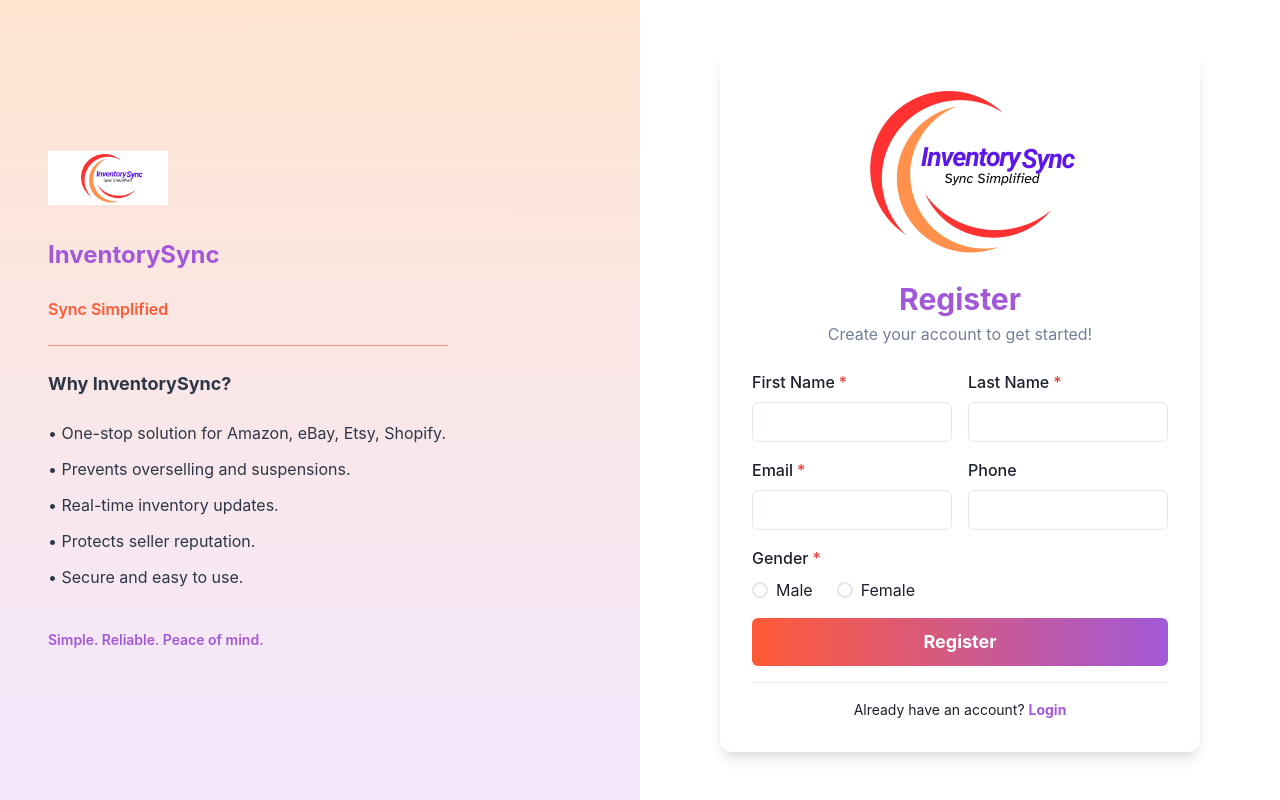
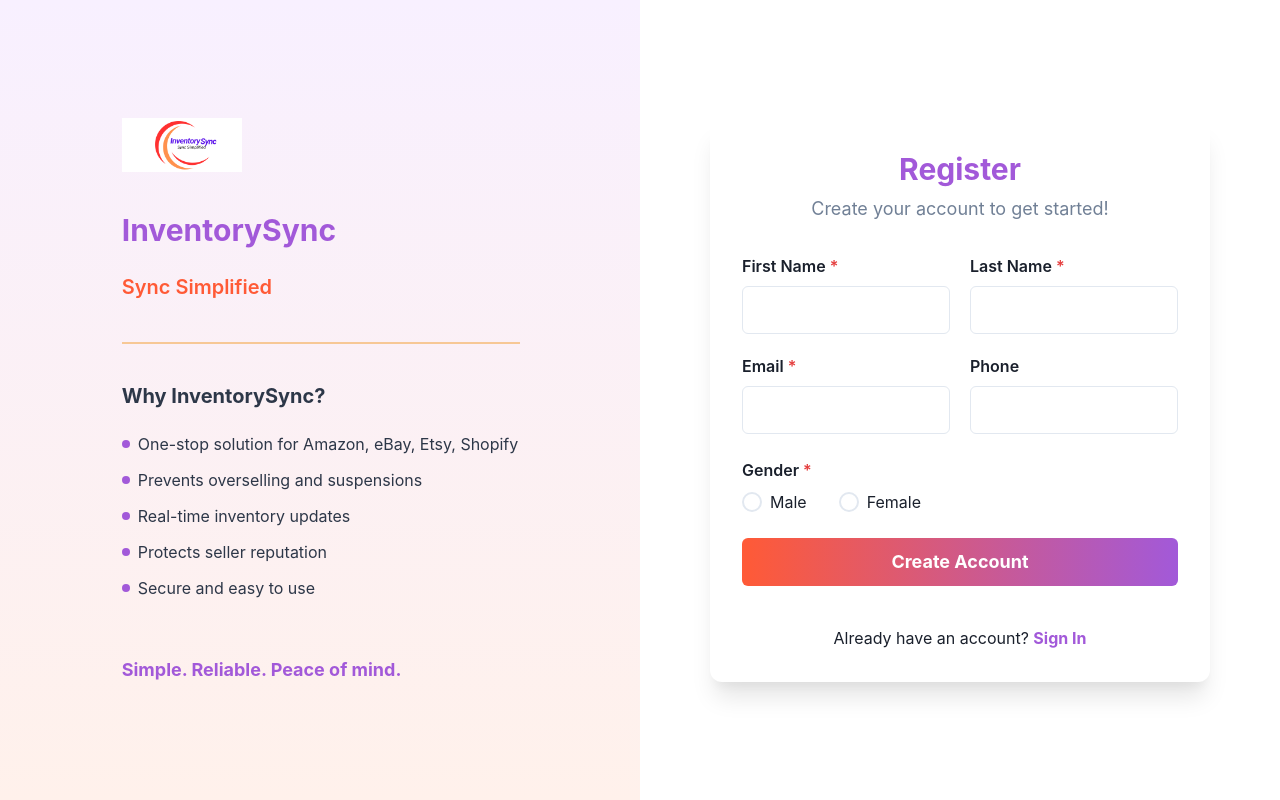
Before and after one commit to garikapr/InventorySync, a React (Vite) app in the folder ui/: page /register in a window 1280 px wide. Built offline with nearby package versions, Linux system fonts and the light colour scheme.

Commit message:
Register Updated - 7

```diff
--- a/ui/src/pages/Register.tsx
+++ b/ui/src/pages/Register.tsx
@@ -1,24 +1,9 @@
 import {
-  Button,
-  FormControl,
-  FormLabel,
-  Input,
-  Text,
-  VStack,
-  HStack,
-  RadioGroup,
-  Radio,
-  SimpleGrid,
-  useToast,
-  Grid,
-  GridItem,
-  Image,
-  Divider,
-  Flex
+  Box, Button, Flex, FormControl, FormLabel, Grid, GridItem, Heading, Input,
+  Radio, RadioGroup, SimpleGrid, Stack, Text, useToast, VStack, Image, Divider
 } from '@chakra-ui/react';
 import { useNavigate } from 'react-router-dom';
 import { useState, useEffect } from 'react';
-import LogoHeader from '../components/Header'; // Assuming this component exists
 import { supabase } from '../supabaseClient';
 
 export default function Register() {
@@ -87,8 +72,7 @@
     } else {
       toast({
         title: 'Registration successful',
-        description:
-          'An email has been sent to your email to verify account and create password.',
+        description: 'An email has been sent to verify your account and create password.',
         status: 'success',
         duration: 7000,
         isClosable: true
@@ -98,130 +82,189 @@
 
   return (
     <Grid
-      templateColumns={{ base: "1fr", md: "1fr 1fr" }}
-      h="100vh"
+      templateColumns={{ base: "1fr", lg: "1fr 1fr" }}
+      minH="100vh"
       w="100vw"
-      overflow="hidden"
+      maxW="100%"
+      overflowX="hidden"
     >
-      {/* Left: Full-height background and features */}
+      {/* Brand Panel */}
       <GridItem
-        bgGradient="linear(to-b, #ffe5d0 0%, #f3e8ff 100%)"
-        display="flex"
-        flexDir="column"
-        alignItems={{ base: "center", md: "flex-start" }}
+        bgGradient="linear(to-b, #f8f0ff 0%, #fff1eb 100%)"
+        display={{ base: "none", lg: "flex" }}
+        flexDirection="column"
         justifyContent="center"
-        px={{ base: 6, md: 12 }}
-        py={8}
+        alignItems="center"
+        px={12}
+        py={10}
       >
-        <VStack spacing={6} align="flex-start" maxW={{ base: "90%", md: "400px" }} w="100%">
-          <Image src="/Waves.png" alt="InventorySync Logo" maxW="120px" mb={2} />
-          <Text fontSize="2xl" fontWeight="bold" color="#a259d9">
+        <VStack spacing={6} align="flex-start" maxW="500px">
+          <Image src="/Waves.png" alt="Logo" w="120px" mb={4} />
+          <Heading fontSize="3xl" fontWeight="bold" color="#a259d9">
             InventorySync
-          </Text>
-          <Text fontSize="md" color="#ff5a36" fontWeight="semibold">
+          </Heading>
+          <Text fontSize="xl" fontWeight="semibold" color="#ff5a36">
             Sync Simplified
           </Text>
-          <Divider borderColor="#ff5a36" />
-          <Text fontSize="lg" color="gray.700" fontWeight="bold">
+
+          <Divider borderColor="orange.300" borderWidth={1} my={4} />
+
+          <Heading fontSize="xl" color="gray.700" fontWeight="bold">
             Why InventorySync?
-          </Text>
+          </Heading>
+
           <VStack align="flex-start" spacing={3} fontSize="md" color="gray.700">
-            <Text>• One-stop solution for Amazon, eBay, Etsy, Shopify.</Text>
-            <Text>• Prevents overselling and suspensions.</Text>
-            <Text>• Real-time inventory updates.</Text>
-            <Text>• Protects seller reputation.</Text>
-            <Text>• Secure and easy to use.</Text>
+            <Flex align="center">
+              <Box w="8px" h="8px" bg="#a259d9" borderRadius="full" mr={2} />
+              <Text>One-stop solution for Amazon, eBay, Etsy, Shopify</Text>
+            </Flex>
+            <Flex align="center">
+              <Box w="8px" h="8px" bg="#a259d9" borderRadius="full" mr={2} />
+              <Text>Prevents overselling and suspensions</Text>
+            </Flex>
+            <Flex align="center">
+              <Box w="8px" h="8px" bg="#a259d9" borderRadius="full" mr={2} />
+              <Text>Real-time inventory updates</Text>
+            </Flex>
+            <Flex align="center">
+              <Box w="8px" h="8px" bg="#a259d9" borderRadius="full" mr={2} />
+              <Text>Protects seller reputation</Text>
+            </Flex>
+            <Flex align="center">
+              <Box w="8px" h="8px" bg="#a259d9" borderRadius="full" mr={2} />
+              <Text>Secure and easy to use</Text>
+            </Flex>
           </VStack>
-          <Text fontSize="sm" mt={4} color="#a259d9" fontWeight="semibold">
+
+          <Text fontSize="lg" mt={8} color="#a259d9" fontWeight="bold">
             Simple. Reliable. Peace of mind.
           </Text>
         </VStack>
       </GridItem>
 
-      {/* Right: Registration Form */}
+      {/* Registration Form */}
       <GridItem
         display="flex"
-        flexDirection="column"
         justifyContent="center"
         alignItems="center"
         bg="white"
-        px={6}
-        py={{ base: 8, md: 0 }}
-        overflow="auto"
+        px={{ base: 4, md: 8 }}
+        py={{ base: 8, md: 12 }}
       >
-        <Flex
+        <Box
           w="100%"
-          maxW="480px"
+          maxW="500px"
           p={{ base: 6, md: 8 }}
           borderRadius="xl"
-          boxShadow="lg"
+          boxShadow={{ base: "none", md: "xl" }}
           bg="white"
-          direction="column"
-          align="stretch"
         >
-          <LogoHeader />
-          <Text fontSize={{ base: "2xl", md: "3xl" }} textAlign="center" fontWeight="bold" color="#a259d9">
+          <VStack spacing={2} mb={8} textAlign="center">
+            <Heading fontSize="3xl" fontWeight="bold" color="#a259d9">
               Register
-          </Text>
-          <Text fontSize="md" mb={6} textAlign="center" color="gray.500">
+            </Heading>
+            <Text fontSize="lg" color="gray.500">
               Create your account to get started!
             </Text>
-          <form onSubmit={handleSubmit} style={{ width: "100%" }}>
-            <VStack spacing={4} align="stretch">
-              <SimpleGrid columns={{ base: 1, md: 2 }} spacing={4}>
+          </VStack>
+
+          <form onSubmit={handleSubmit}>
+            <VStack spacing={6}>
+              <SimpleGrid columns={{ base: 1, sm: 2 }} spacing={5}>
                 <FormControl isRequired>
-                  <FormLabel>First Name</FormLabel>
-                  <Input value={firstName} onChange={(e) => setFirstName(e.target.value)} />
+                  <FormLabel fontWeight="semibold">First Name</FormLabel>
+                  <Input
+                    size="lg"
+                    value={firstName}
+                    onChange={(e) => setFirstName(e.target.value)}
+                    focusBorderColor="#a259d9"
+                  />
                 </FormControl>
+
                 <FormControl isRequired>
-                  <FormLabel>Last Name</FormLabel>
-                  <Input value={lastName} onChange={(e) => setLastName(e.target.value)} />
+                  <FormLabel fontWeight="semibold">Last Name</FormLabel>
+                  <Input
+                    size="lg"
+                    value={lastName}
+                    onChange={(e) => setLastName(e.target.value)}
+                    focusBorderColor="#a259d9"
+                  />
                 </FormControl>
+
                 <FormControl isRequired>
-                  <FormLabel>Email</FormLabel>
-                  <Input type="email" value={email} onChange={(e) => setEmail(e.target.value)} />
+                  <FormLabel fontWeight="semibold">Email</FormLabel>
+                  <Input
+                    type="email"
+                    size="lg"
+                    value={email}
+                    onChange={(e) => setEmail(e.target.value)}
+                    focusBorderColor="#a259d9"
+                  />
                 </FormControl>
+
                 <FormControl>
-                  <FormLabel>Phone</FormLabel>
-                  <Input value={phone} onChange={(e) => setPhone(e.target.value)} />
+                  <FormLabel fontWeight="semibold">Phone</FormLabel>
+                  <Input
+                    size="lg"
+                    value={phone}
+                    onChange={(e) => setPhone(e.target.value)}
+                    focusBorderColor="#a259d9"
+                  />
                 </FormControl>
               </SimpleGrid>
+
               <FormControl isRequired>
-                <FormLabel>Gender</FormLabel>
+                <FormLabel fontWeight="semibold">Gender</FormLabel>
                 <RadioGroup onChange={setGender} value={gender}>
-                  <HStack spacing={6}>
-                    <Radio value="male" colorScheme="orange">Male</Radio>
-                    <Radio value="female" colorScheme="purple">Female</Radio>
-                  </HStack>
+                  <Stack direction="row" spacing={8}>
+                    <Radio value="male" colorScheme="purple" size="lg">
+                      <Text fontSize="md">Male</Text>
+                    </Radio>
+                    <Radio value="female" colorScheme="purple" size="lg">
+                      <Text fontSize="md">Female</Text>
+                    </Radio>
+                  </Stack>
                 </RadioGroup>
               </FormControl>
+
               <Button
                 type="submit"
                 bgGradient="linear(to-r, #ff5a36, #a259d9)"
                 color="white"
                 size="lg"
+                w="100%"
+                py={6}
                 isLoading={loading}
                 fontWeight="bold"
-                _hover={{ bgGradient: "linear(to-r, #a259d9, #ff5a36)" }}
+                _hover={{
+                  bgGradient: "linear(to-r, #e04a28, #8c4cbc)",
+                  transform: "translateY(-2px)",
+                  boxShadow: "lg"
+                }}
+                _active={{ transform: "translateY(0)" }}
+                transition="all 0.2s"
               >
-                Register
+                Create Account
               </Button>
-              <Divider />
-              <Text fontSize="sm" textAlign="center">
+
+              <Flex justify="center" w="100%" pt={4}>
+                <Text fontSize="md">
                   Already have an account?{' '}
                   <Button
                     onClick={() => navigate('/')}
                     color="#a259d9"
                     variant="link"
-                  size="sm"
                     fontWeight="bold"
+                    size="md"
+                    _hover={{ textDecoration: "underline" }}
                   >
-                  Login
+                    Sign In
                   </Button>
                 </Text>
+              </Flex>
             </VStack>
           </form>
-        </Flex>
+        </Box>
       </GridItem>
     </Grid>
   );
```
Lines whose indentation alone changed are shown as unchanged.
